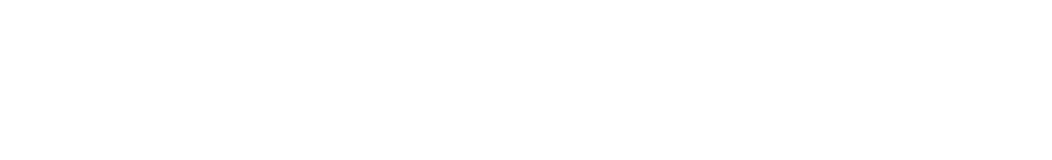
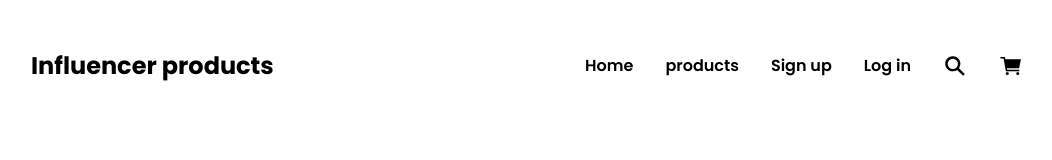
Before and after one commit to justJubair/influencer-gear, a plain HTML site: page index.html in a window 1280 px wide. Shown: the whole page, without its empty margins (113-1165 px from the left). Drawn offline with nearby package versions, Linux system fonts and the light colour scheme.

Commit message:
nav added

```diff
--- a/index.html
+++ b/index.html
@@ -13,6 +13,26 @@
     <title>Influencer Gear</title>
 </head>
 <body>
+    <header>
+        <!-- Navigation starts -->
+        <nav>
+            <div class="nav-container">
+                <h2>Influencer products</h2>
+                <ul>
+                    <li><a href="" class="nav-item">Home</a></li>
+                    <li><a href="" class="nav-item">products</a></li>
+                    <li><a href="" class="nav-item">Sign up</a></li>
+                    <li><a href="" class="nav-item">Log in</a></li>
+                    <ion-icon name="search-sharp"></ion-icon>
+                    <ion-icon name="cart-sharp"></ion-icon>
+                </ul>
+            </div>
+        </nav>
+        <!-- navigation ends -->
+    </header>
 
+    <!-- Ionic icons script -->
+    <script type="module" src="https://unpkg.com/ionicons@7.1.0/dist/ionicons/ionicons.esm.js"></script>
+    <script nomodule src="https://unpkg.com/ionicons@7.1.0/dist/ionicons/ionicons.js"></script>
 </body>
 </html>
--- a/styles/style.css
+++ b/styles/style.css
@@ -0,0 +1,49 @@
+* {
+    margin: 0;
+    padding: 0;
+    box-sizing: border-box;
+    font-family: 'Poppins', sans-serif;;
+}
+
+/* variables */
+:root {
+    --primary-color: #E02C6D;
+    --dark-color: #3A3A3A;
+}
+
+
+/* shared styles */
+ion-icon {
+    font-size: 1.5rem;
+}
+
+
+
+
+
+
+/* nav related styles */
+.nav-container {
+    display: flex;
+    align-items: center;
+    justify-content: space-between;
+    width: 80%;
+    margin: 0 auto;
+    padding: 3rem 1rem;
+}
+
+ul {
+    display: flex;
+    align-items: center;
+    gap: 2rem;
+}
+
+ul > li {
+    list-style-type: none;
+}
+
+.nav-item {
+    text-decoration: none;
+    color: var(--dark-colors);
+    font-weight: 600;
+}
```
